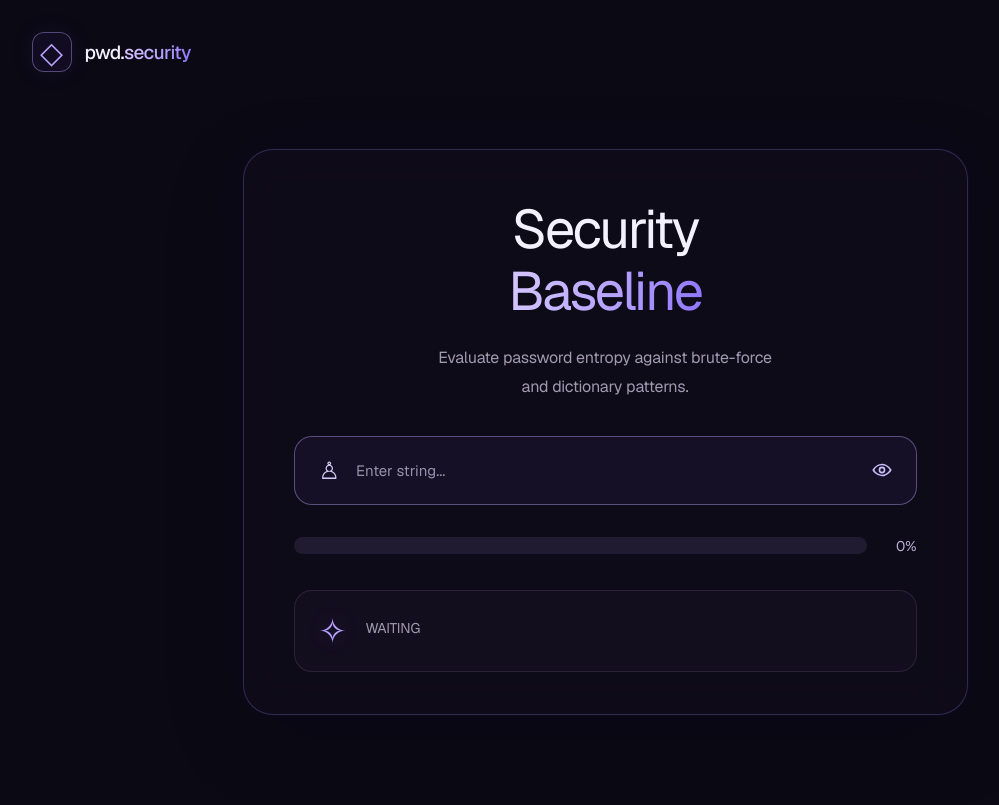
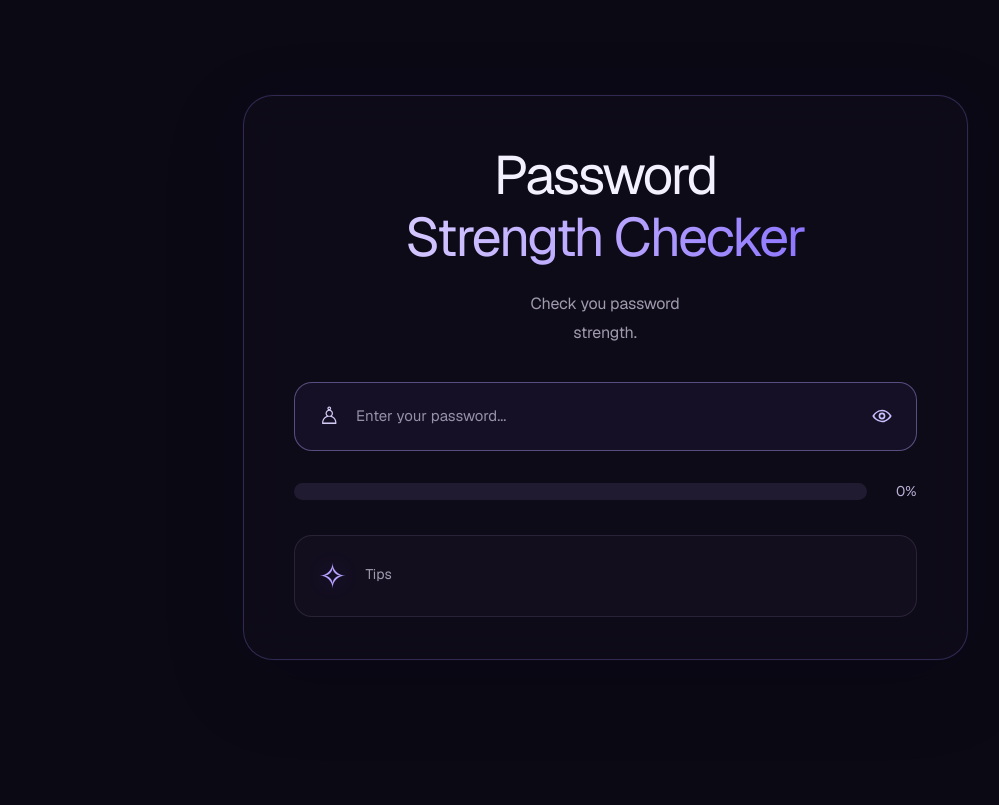
Before and after one commit to helenasaji/password-strength-classification, a Flask app: page / in a window 1280 px wide. Shown: the whole page, without its empty margins (35-1034 px from the left). After the commit the page ends 660 px from the top, so only its background shows below. Run offline with Flask 3, Linux system fonts and the light colour scheme.

Commit message:
Update index.html

```diff
--- a/templates/index.html
+++ b/templates/index.html
@@ -3,7 +3,7 @@
 <head>
   <meta charset="UTF-8">
   <meta name="viewport" content="width=device-width, initial-scale=1.0">
-  <title>pwd.security | Analysis</title>
+  <title>password strength classification</title>
   <meta name="description" content="Evaluate password entropy against brute-force and dictionary attacks.">
   <meta name="theme-color" content="#0b0914">
   <link href="https://fonts.googleapis.com/css2?family=Geist:wght@300;400;500;600;700&family=Space+Mono:wght@400;700&display=swap" rel="stylesheet">
@@ -13,27 +13,20 @@
   <div class="background-glow glow-top"></div>
   <div class="background-glow glow-bottom"></div>
 
-  <header class="site-header">
-    <a href="#" class="brand">
-      <span class="brand-icon" aria-hidden="true">◇</span>
-      <span class="brand-name">pwd.<span class="purple">security</span></span>
-    </a>
-  </header>
-
   <main class="main-content">
     <section class="classifier-card">
       <h1>
-        Security<br>
-        <span class="purple">Baseline</span>
+        Password<br>
+        <span class="purple">Strength Checker</span>
       </h1>
       <p class="intro">
-        Evaluate password entropy against brute-force<br class="desktop-break">
-        and dictionary patterns.
+        Check you password <br class="desktop-break">
+        strength.
       </p>
 
       <div class="password-field">
         <span class="input-lock" aria-hidden="true">♙</span>
-        <input type="text" id="pwdInput" placeholder="Enter string..." autocomplete="new-password" spellcheck="false" aria-label="Type a password">
+        <input type="text" id="pwdInput" placeholder="Enter your password..." autocomplete="new-password" spellcheck="false" aria-label="Type a password">
         <button type="button" id="togglePassword" class="eye-button" aria-label="Toggle password">
           <svg viewBox="0 0 24 24" aria-hidden="true">
             <path d="M2.5 12s3.4-6 9.5-6 9.5 6 9.5 6-3.4 6-9.5 6-9.5-6-9.5-6Z"/>
@@ -52,7 +45,7 @@
       <div class="tips-panel" aria-live="polite">
         <span class="bulb-icon" aria-hidden="true">✧</span>
         <div class="tips-content">
-          <p id="result">WAITING</p>
+          <p id="result">Tips</p>
           <p id="feedback-text"></p>
           <p id="crack-time" class="crack-time"></p>
         </div>
```
